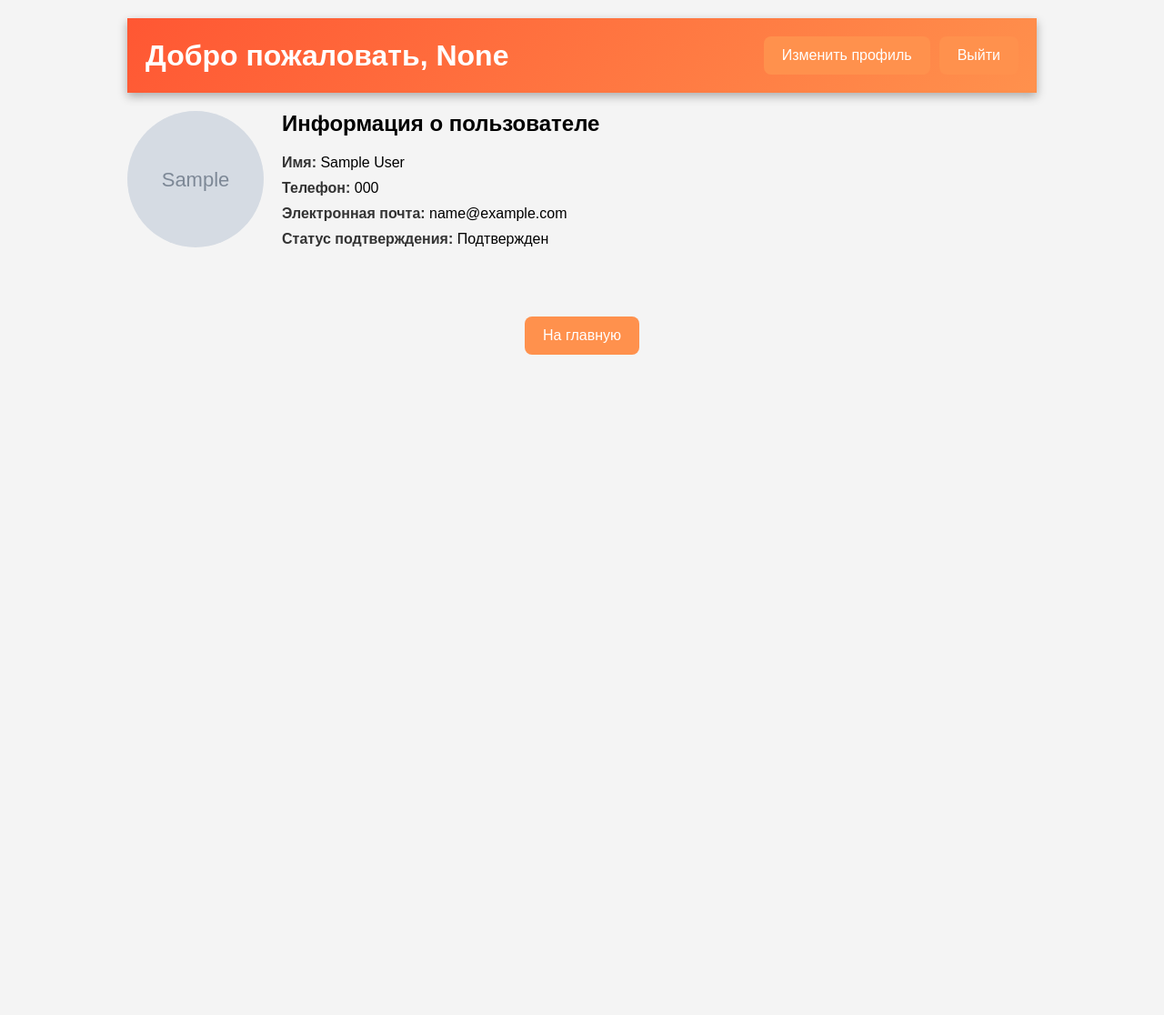
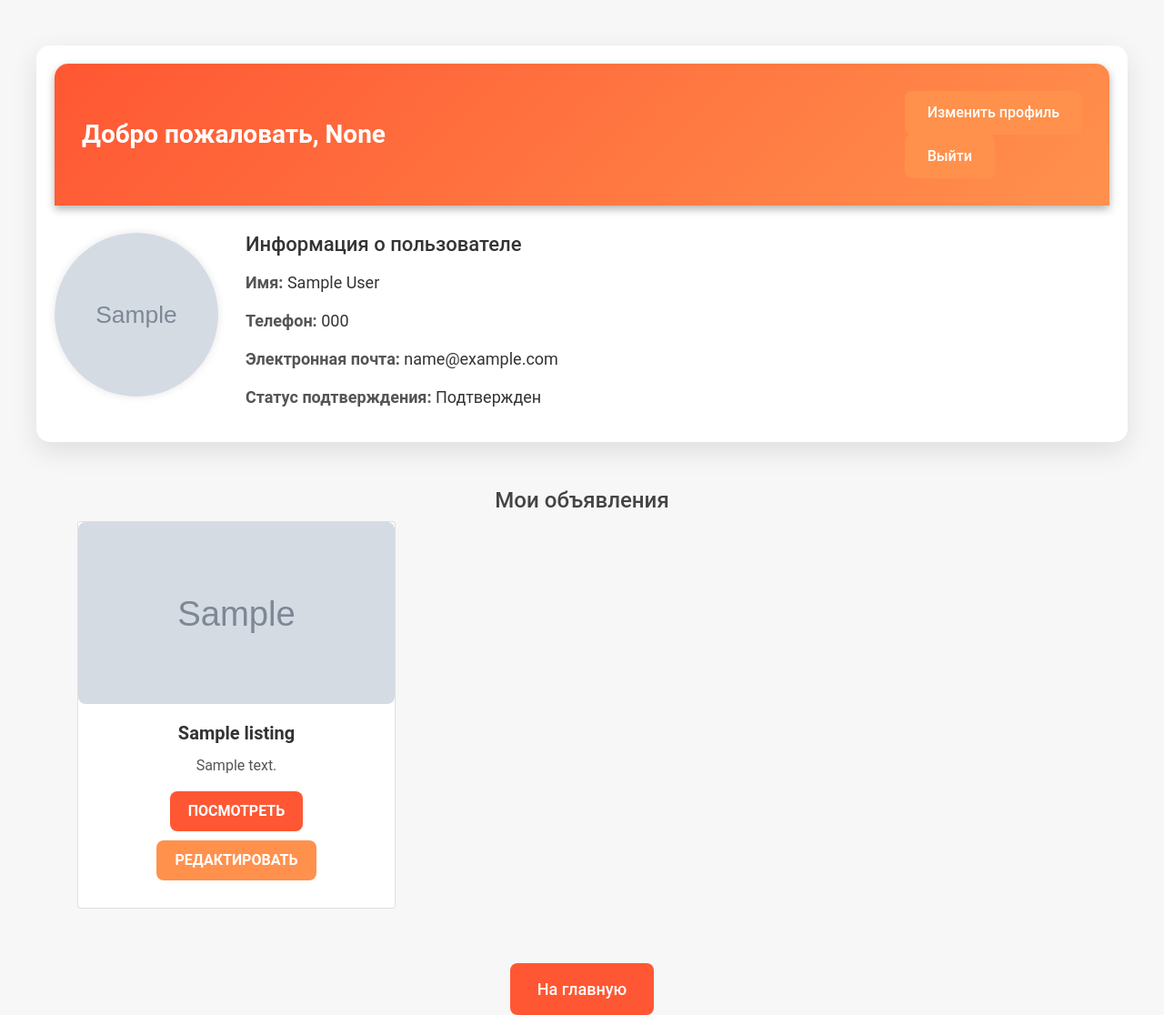
Before and after one commit to NotRindik/Python-Project-University, a Django app: page /profile/ in a window 1280 px wide. Shown: the whole page at 91% size. Before the commit the page ends 390 px from the top, so only its background shows below. Run offline with Django 5.2, Linux system fonts and the light colour scheme; a user stored in the database is signed in; tables that the repository leaves empty hold one stand-in row (values such as "Sample post"); grey boxes marked "Sample" are stand-in pictures; some libraries are stand-ins or nearby versions.

Commit message:
регистрация

```diff
--- a/PythonProject/myapp/templates/profile.html
+++ b/PythonProject/myapp/templates/profile.html
@@ -5,79 +5,44 @@
   <meta charset="UTF-8">
   <meta name="viewport" content="width=device-width, initial-scale=1.0">
   <title>Профиль пользователя</title>
+  <link href="https://stackpath.bootstrapcdn.com/bootstrap/4.5.2/css/bootstrap.min.css" rel="stylesheet">
   <style>
     body {
-      font-family: Arial, sans-serif;
+      font-family: 'Roboto', sans-serif;
       margin: 0;
       padding: 0;
-      background-color: #f4f4f4;
+      background-color: #f7f7f7;
+      color: #333;
     }
 
     .profile-container {
-      max-width: 1000px;
-      margin: 0 auto;
+      max-width: 1200px;
+      margin: 50px auto;
       padding: 20px;
+      background: white;
+      border-radius: 15px;
+      box-shadow: 0 10px 30px rgba(0, 0, 0, 0.1);
     }
 
     .profile-header {
       background: linear-gradient(135deg, #ff5733, #ff914d);
       color: white;
-      padding: 20px;
+      padding: 30px;
       display: flex;
       justify-content: space-between;
       align-items: center;
+      border-radius: 15px 15px 0 0;
       box-shadow: 0px 4px 10px rgba(0, 0, 0, 0.3);
     }
 
     .profile-header h1 {
       margin: 0;
-    }
-
-    .profile-details {
-      display: flex;
-      margin-top: 20px;
-    }
-
-    .profile-photo img {
-      width: 150px;
-      height: 150px;
-      border-radius: 50%;
-      object-fit: cover;
-      margin-right: 20px;
-    }
-
-    .profile-info h2 {
-      margin-top: 0;
-    }
-
-    .profile-info ul {
-      list-style-type: none;
-      padding: 0;
-    }
-
-    .profile-info li {
-      margin: 10px 0;
-    }
-
-    .profile-info li strong {
-      color: #333;
-    }
-
-    .category-buttons {
-      display: flex;
-      justify-content: center;
-      gap: 15px;
-      flex-wrap: wrap;
-      margin-top: 40px;
-    }
-
-    .buttons {
-      display: flex;
-      gap: 10px;
+      font-size: 28px;
+      font-weight: 600;
     }
 
     .buttons button, .category-buttons button {
-      padding: 12px 20px;
+      padding: 12px 25px;
       border: none;
       cursor: pointer;
       background-color: #ff914d;
@@ -88,9 +53,129 @@
       font-weight: 500;
     }
 
-    .buttons form {
-      margin: 0;
+    .buttons button:hover, .category-buttons button:hover {
+      background-color: #e77e4a;
     }
+
+    .profile-details {
+      display: flex;
+      margin-top: 30px;
+      gap: 30px;
+      flex-wrap: wrap;
+    }
+
+    .profile-photo img {
+      width: 180px;
+      height: 180px;
+      border-radius: 50%;
+      object-fit: cover;
+      box-shadow: 0 0 10px rgba(0, 0, 0, 0.1);
+    }
+
+    .profile-info h2 {
+      margin-top: 0;
+      font-size: 22px;
+      color: #333;
+    }
+
+    .profile-info ul {
+      list-style-type: none;
+      padding: 0;
+    }
+
+    .profile-info li {
+      margin: 15px 0;
+      font-size: 18px;
+    }
+
+    .profile-info li strong {
+      color: #555;
+    }
+
+    .category-buttons {
+      display: flex;
+      justify-content: center;
+      margin-top: 30px;
+    }
+
+    .category-buttons button {
+      margin: 0 10px;
+      padding: 15px 30px;
+      background-color: #ff5733;
+      font-size: 18px;
+    }
+
+    .category-buttons button:hover {
+      background-color: #e64a19;
+    }
+
+    h3 {
+      text-align: center;
+      font-size: 24px;
+      margin-top: 50px;
+      color: #444;
+    }
+
+    .profile-info li a {
+      color: #ff914d;
+      text-decoration: none;
+      transition: color 0.3s;
+    }
+
+    .profile-info li a:hover {
+      color: #e77e4a;
+    }
+
+    .listing-card {
+      margin-bottom: 30px;
+    }
+
+    .listing-card img {
+      width: 100%;
+      height: 200px;
+      object-fit: cover;
+      border-radius: 8px;
+    }
+
+    .listing-card .card-body {
+      padding: 20px;
+      text-align: center;
+    }
+
+    .listing-card .card-title {
+      font-size: 20px;
+      font-weight: bold;
+    }
+
+    .listing-card .card-text {
+      font-size: 16px;
+      color: #555;
+    }
+
+    .listing-card .btn {
+      background-color: #ff5733;
+      color: white;
+      border: none;
+      border-radius: 8px;
+      padding: 10px 20px;
+      text-transform: uppercase;
+      font-weight: bold;
+      transition: 0.3s;
+      margin-bottom: 10px; /* Отступ между кнопками */
+    }
+
+    .listing-card .btn:hover {
+      background-color: #ff914d;
+    }
+
+    .listing-card .btn-edit {
+      background-color: #ff914d;
+    }
+
+    .listing-card .btn-edit:hover {
+      background-color: #e77e4a;
+    }
+
   </style>
 </head>
 <body>
@@ -127,6 +212,34 @@
     </div>
   </div>
 
+  <h3>Мои объявления</h3>
+
+  <div class="container">
+    <div class="row">
+      {% if user_listings %}
+        {% for listing in user_listings %}
+          <div class="col-md-4">
+            <div class="card listing-card">
+              {% if listing.image %}
+                <img src="{{ listing.image.url }}" alt="{{ listing.title }}">
+              {% else %}
+                <img src="{% static 'images/default-avatar.jpg' %}" alt="{{ listing.title }}">
+              {% endif %}
+              <div class="card-body">
+                <h5 class="card-title">{{ listing.title }}</h5>
+                <p class="card-text">{{ listing.description|truncatewords:20 }}</p>
+                <a href="{% url 'listing_detail' listing.id %}" class="btn">Посмотреть</a>
+                <a href="{% url 'edit_listing' listing.id %}" class="btn btn-edit">Редактировать</a>
+              </div>
+            </div>
+          </div>
+        {% endfor %}
+      {% else %}
+        <p style="text-align: center;">У вас нет объявлений.</p>
+      {% endif %}
+    </div>
+  </div>
+
   <div class="category-buttons">
     <button onclick="window.location.href='{% url 'home' %}'">На главную</button>
   </div>
--- a/PythonProject/myapp/urls.py
+++ b/PythonProject/myapp/urls.py
@@ -11,6 +11,7 @@ urlpatterns = [
     path('login/', views.login, name='login'),
     path('listing/', views.listing, name='listing'),
     path('listing/<int:listing_id>/', views.listing_detail, name='listing_detail'),
+    path('listing/edit/<int:listing_id>/', views.edit_listing, name='edit_listing'),
     path('profile/', views.profile, name='profile'),
     path('edit/', views.edit, name='edit'),
     path('create/', views.create, name='create'),
--- a/PythonProject/myapp/views.py
+++ b/PythonProject/myapp/views.py
@@ -54,8 +54,11 @@ def listing_detail(request, listing_id):
     return render(request, 'listing_page.html', {'listing': listing_page})
 
 @login_required
+@login_required
 def profile(request):
     user = request.user
+    user_listings = Listing.objects.filter(user=user)
+
     context = {
         'user_name': user.username,
         'first_name': user.first_name,
@@ -63,12 +66,13 @@ def profile(request):
         'phone': user.phone,
         'avatar': user.avatar.url if user.avatar else None,
         'is_verified': user.is_verified,
+        'user_listings': user_listings,
     }
     return render(request, 'profile.html', context)
 
 
 def edit(request):
-    return render(request, 'edit_list.html')
+    return render(request, 'edit_listing.html')
 
 def create(request):
     if request.method == 'POST':
@@ -86,3 +90,16 @@ def create(request):
 def logout_view(request):
     logout(request)
     return redirect('home')
+@login_required
+def edit_listing(request, listing_id):
+    listing = get_object_or_404(Listing, id=listing_id, user=request.user)
+
+    if request.method == 'POST':
+        form = ListingForm(request.POST, request.FILES, instance=listing)
+        if form.is_valid():
+            form.save()
+            return redirect('home')
+    else:
+        form = ListingForm(instance=listing)
+
+    return render(request, 'edit_listing.html', {'form': form, 'listing': listing})
```
Also changed, not shown: PythonProject/myapp/templates/edit_listing.html (renamed from PythonProject/myapp/templates/edit_list.html).
